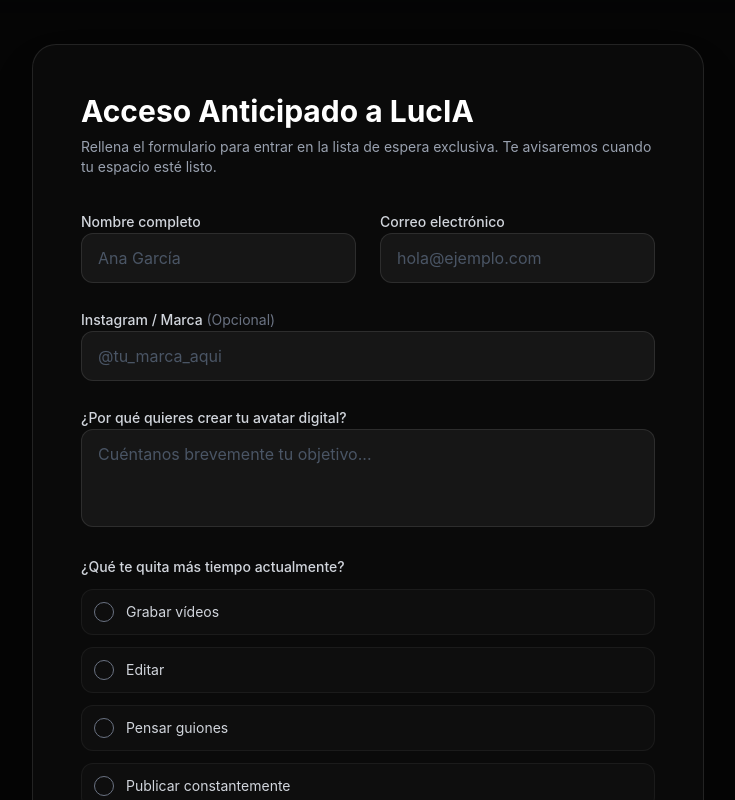
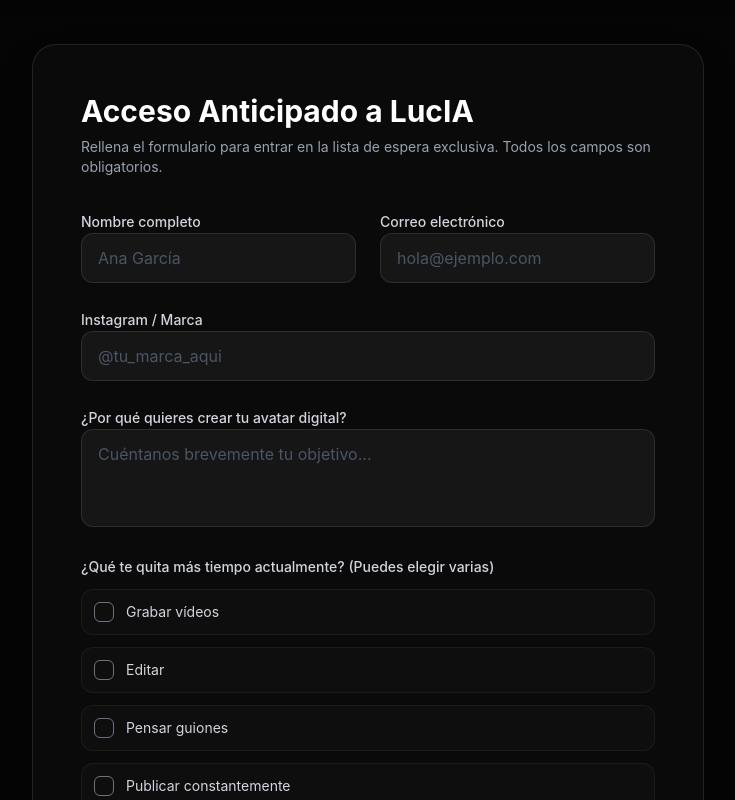
Before and after one commit to beag77707-ship-it/landinglucIA, a React (Vite) app: page / in a window 1280 px wide. Shown: the part 1500-2300 px from the top of the page, without its empty margins (272-1007 px from the left). Built offline with nearby package versions, Linux system fonts and the light colour scheme.

Commit message:
update form with checkboxes and required fields

```diff
--- a/src/App.tsx
+++ b/src/App.tsx
@@ -4,8 +4,8 @@ function App() {
   const [isSubmitting, setIsSubmitting] = useState(false);
   const [isSuccess, setIsSuccess] = useState(false);
 
-  // Reemplaza esta URL con el Webhook de Zapier o Make
-  const ZAPIER_WEBHOOK_URL = "https://hooks.zapier.com/hooks/catch/123456/abcdef/";
+  // Pega aquí la URL que te dará el Google Apps Script
+  const WEBHOOK_URL = "https://script.google.com/macros/s/TU_SCRIPT/exec";
 
   const handleSubmit = async (e: React.FormEvent<HTMLFormElement>) => {
     e.preventDefault();
@@ -14,10 +14,13 @@ function App() {
     const formData = new FormData(e.currentTarget);
     const data = Object.fromEntries(formData.entries());
 
+    // Recoger todos los checkboxes seleccionados
+    const doloresSeleccionados = formData.getAll('dolor_principal');
+    data['dolor_principal'] = doloresSeleccionados.join(', ') as string;
+
     try {
-      // Enviamos a Zapier/Make usando "no-cors" si es un webhook básico para evitar errores de navegador
-      // Ojo: si Zapier te pide CORS, puedes usar fetch estándar sin el mode: 'no-cors'
-      await fetch(ZAPIER_WEBHOOK_URL, {
+      // Enviamos a Google Apps Script usando "no-cors"
+      await fetch(WEBHOOK_URL, {
         method: 'POST',
         mode: 'no-cors',
         body: JSON.stringify(data),
@@ -28,7 +31,6 @@ function App() {
       setIsSuccess(true);
     } catch (error) {
       console.error("Error enviando el formulario:", error);
-      // Fallback a success para UX en este demo
       setIsSuccess(true);
     } finally {
       setIsSubmitting(false);
@@ -107,7 +109,7 @@ function App() {
         {/* Formulario (Acceso) */}
         <div id="acceso" className="mt-32 w-full max-w-2xl bg-[#0a0a0a] border border-white/10 rounded-3xl p-8 md:p-12 relative z-10 shadow-2xl">
           <h2 className="text-3xl font-bold mb-2">Acceso Anticipado a LucIA</h2>
-          <p className="text-gray-400 mb-8 text-sm">Rellena el formulario para entrar en la lista de espera exclusiva. Te avisaremos cuando tu espacio esté listo.</p>
+          <p className="text-gray-400 mb-8 text-sm">Rellena el formulario para entrar en la lista de espera exclusiva. Todos los campos son obligatorios.</p>
 
           {isSuccess ? (
             <div className="bg-blue-500/10 border border-blue-500/30 rounded-xl p-8 text-center">
@@ -132,8 +134,8 @@ function App() {
               </div>
 
               <div className="space-y-2">
-                <label htmlFor="instagram" className="text-sm font-medium text-gray-300">Instagram / Marca <span className="text-gray-500 font-normal">(Opcional)</span></label>
-                <input type="text" id="instagram" name="instagram" placeholder="@tu_marca_aqui" className="w-full bg-white/5 border border-white/10 rounded-xl px-4 py-3 text-white placeholder:text-gray-600 focus:outline-none focus:border-blue-500 focus:ring-1 focus:ring-blue-500 transition-all" />
+                <label htmlFor="instagram" className="text-sm font-medium text-gray-300">Instagram / Marca</label>
+                <input required type="text" id="instagram" name="instagram" placeholder="@tu_marca_aqui" className="w-full bg-white/5 border border-white/10 rounded-xl px-4 py-3 text-white placeholder:text-gray-600 focus:outline-none focus:border-blue-500 focus:ring-1 focus:ring-blue-500 transition-all" />
               </div>
 
               <div className="space-y-2">
@@ -142,7 +144,7 @@ function App() {
               </div>
 
               <div className="space-y-3">
-                <label className="text-sm font-medium text-gray-300 block mb-3">¿Qué te quita más tiempo actualmente?</label>
+                <label className="text-sm font-medium text-gray-300 block mb-3">¿Qué te quita más tiempo actualmente? (Puedes elegir varias)</label>
 
                 {[
                   { id: 'grabar', label: 'Grabar vídeos' },
@@ -153,9 +155,10 @@ function App() {
                 ].map((option) => (
                   <label key={option.id} className="flex items-center gap-3 p-3 rounded-xl border border-white/5 bg-white/[0.02] hover:bg-white/5 cursor-pointer transition-colors group">
                     <div className="relative flex items-center">
-                      <input type="radio" name="dolor_principal" value={option.label} required className="peer sr-only" />
-                      <div className="w-5 h-5 rounded-full border border-gray-500 peer-checked:border-blue-500 peer-checked:bg-blue-500 transition-all"></div>
-                      <div className="absolute inset-0 w-full h-full rounded-full bg-white scale-0 peer-checked:scale-[0.4] transition-transform"></div>
+                      <input type="checkbox" name="dolor_principal" value={option.label} className="peer sr-only" />
+                      <div className="w-5 h-5 rounded-md border border-gray-500 peer-checked:border-blue-500 peer-checked:bg-blue-500 transition-all flex items-center justify-center">
+                        <svg className="w-3 h-3 text-white opacity-0 peer-checked:opacity-100 transition-opacity" fill="none" stroke="currentColor" viewBox="0 0 24 24"><path strokeLinecap="round" strokeLinejoin="round" strokeWidth="3" d="M5 13l4 4L19 7"></path></svg>
+                      </div>
                     </div>
                     <span className="text-sm text-gray-300 group-hover:text-white transition-colors">{option.label}</span>
                   </label>
```
